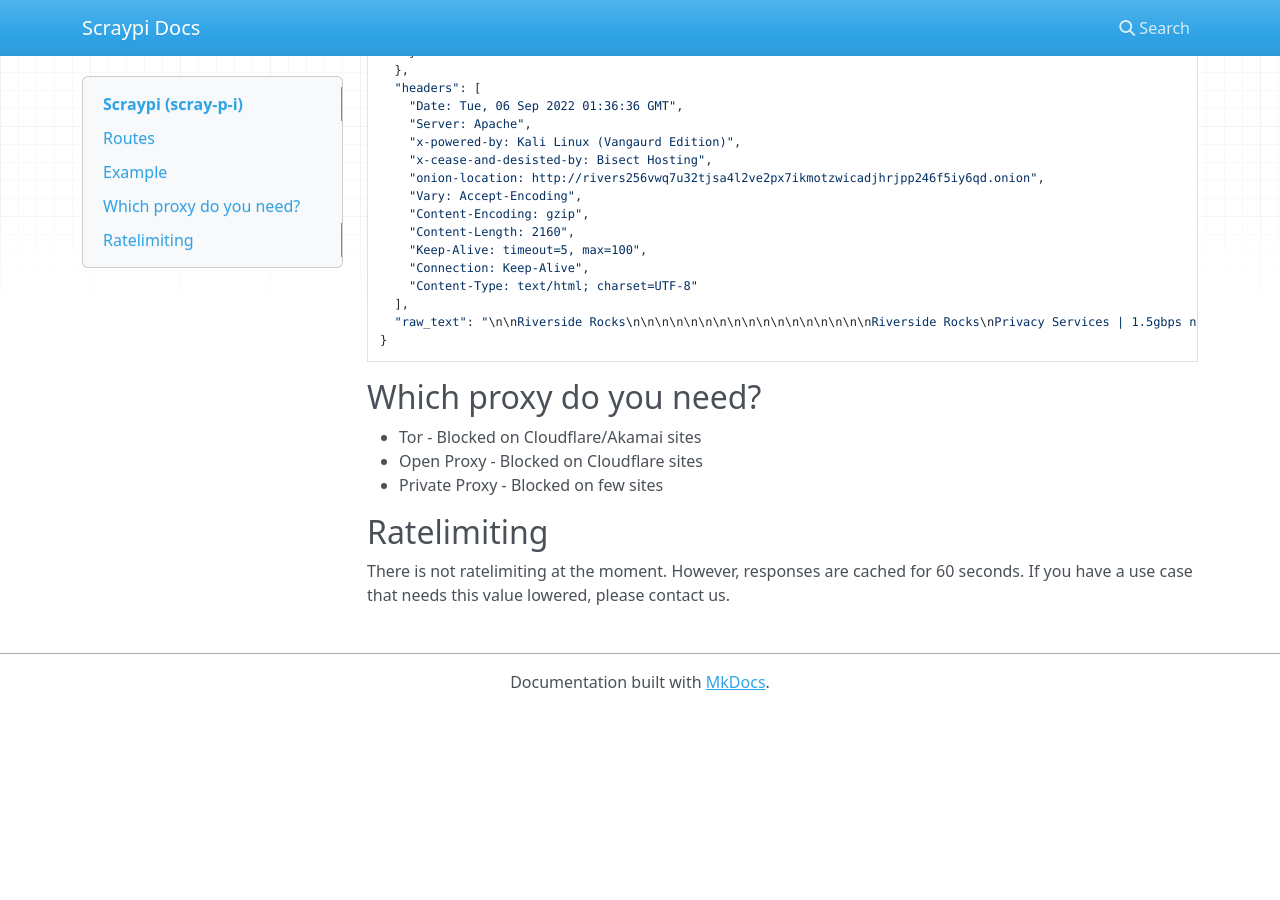
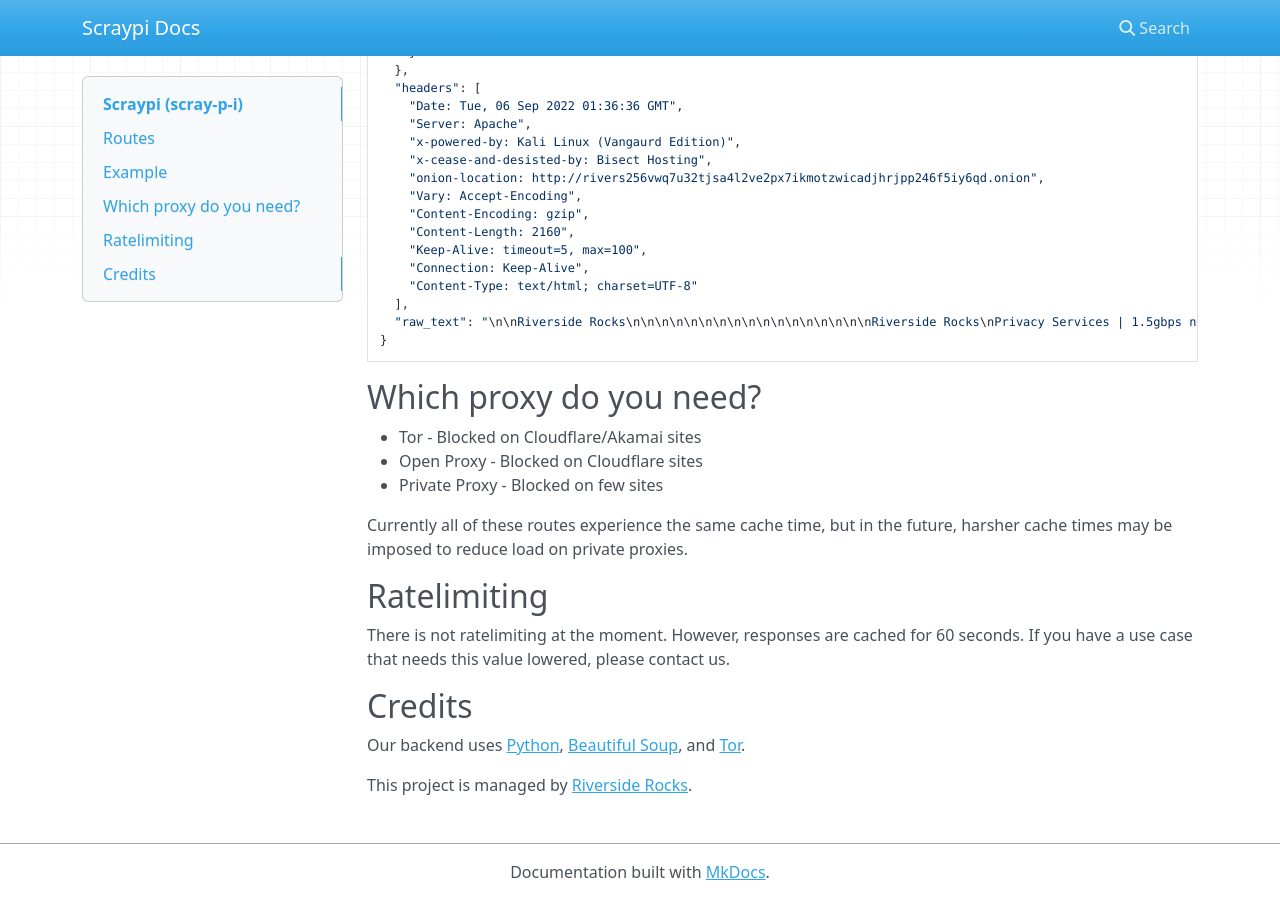
Before and after one commit to RiversideRocks/ScraypiDocs, an MkDocs documentation site: the page built from docs/index.md, in a window 1280 px wide and 900 px high, scrolled down 923 px. Built offline with MkDocs 1.6.1, drawn with Linux system fonts in a browser that asks for light colours; nearby versions of some CDN libraries; before the commit the page ends 1633 px from its top, so only the background shows below that.

Commit message:
more docs

```diff
--- a/docs/index.md
+++ b/docs/index.md
@@ -69,6 +69,15 @@
 * Open Proxy - Blocked on Cloudflare sites
 * Private Proxy - Blocked on few sites
 
+Currently all of these routes experience the same cache time, but in the future, harsher cache
+times may be imposed to reduce load on private proxies.
+
 ## Ratelimiting
 
 There is not ratelimiting at the moment. However, responses are cached for 60 seconds. If you have a use case that needs this value lowered, please contact us.
+
+## Credits
+
+Our backend uses [Python](https://python.org), [Beautiful Soup](https://beautiful-soup-4.readthedocs.io/en/latest/), and [Tor](https://www.torproject.org).
+
+This project is managed by [Riverside Rocks](https://riverside.rocks).
```
